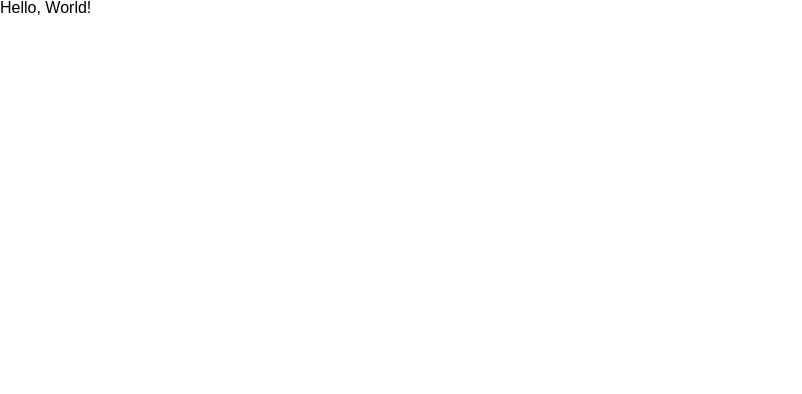
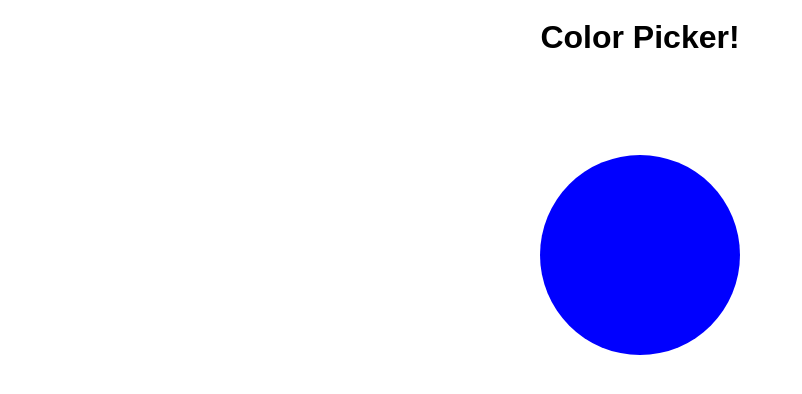
Before and after one commit to mammar86/color-picker, a React (Create React App) app: page / in a window 1280 px wide. Shown: the top 394 px of the page, without its empty margins (0-802 px from the left). Built offline with nearby package versions, Linux system fonts and the light colour scheme; the HTML template or start-up script is replaced by a standard one.

Commit message:
initiated the app, pu the header and the color circle

```diff
--- a/src/App.jsx
+++ b/src/App.jsx
@@ -1,8 +1,21 @@
 import React, { Component } from 'react'
+
+class Circle extends Component {
+  render() {
+    return <div></div>
+  }
+}
 
 class App extends Component {
   render() {
-    return <div>Hello, World!</div>
+    return (
+      <>
+        <h1>Color Picker!</h1>
+        <div className="parent">
+          <div className="circle"></div>
+        </div>
+      </>
+    )
   }
 }
 
--- a/src/index.scss
+++ b/src/index.scss
@@ -10,3 +10,19 @@ body {
   margin: 0;
   min-height: 100%;
 }
+
+h1 {
+  text-align: center;
+}
+
+.parent {
+  display: flex;
+  justify-content: center;
+}
+.circle {
+  width: 200px;
+  height: 200px;
+  margin-top: 5rem;
+  border-radius: 50%;
+  background-color: blue;
+}
```
Also changed, not shown: public/test.html (added, +12 -0 lines), public/test.css (added).
